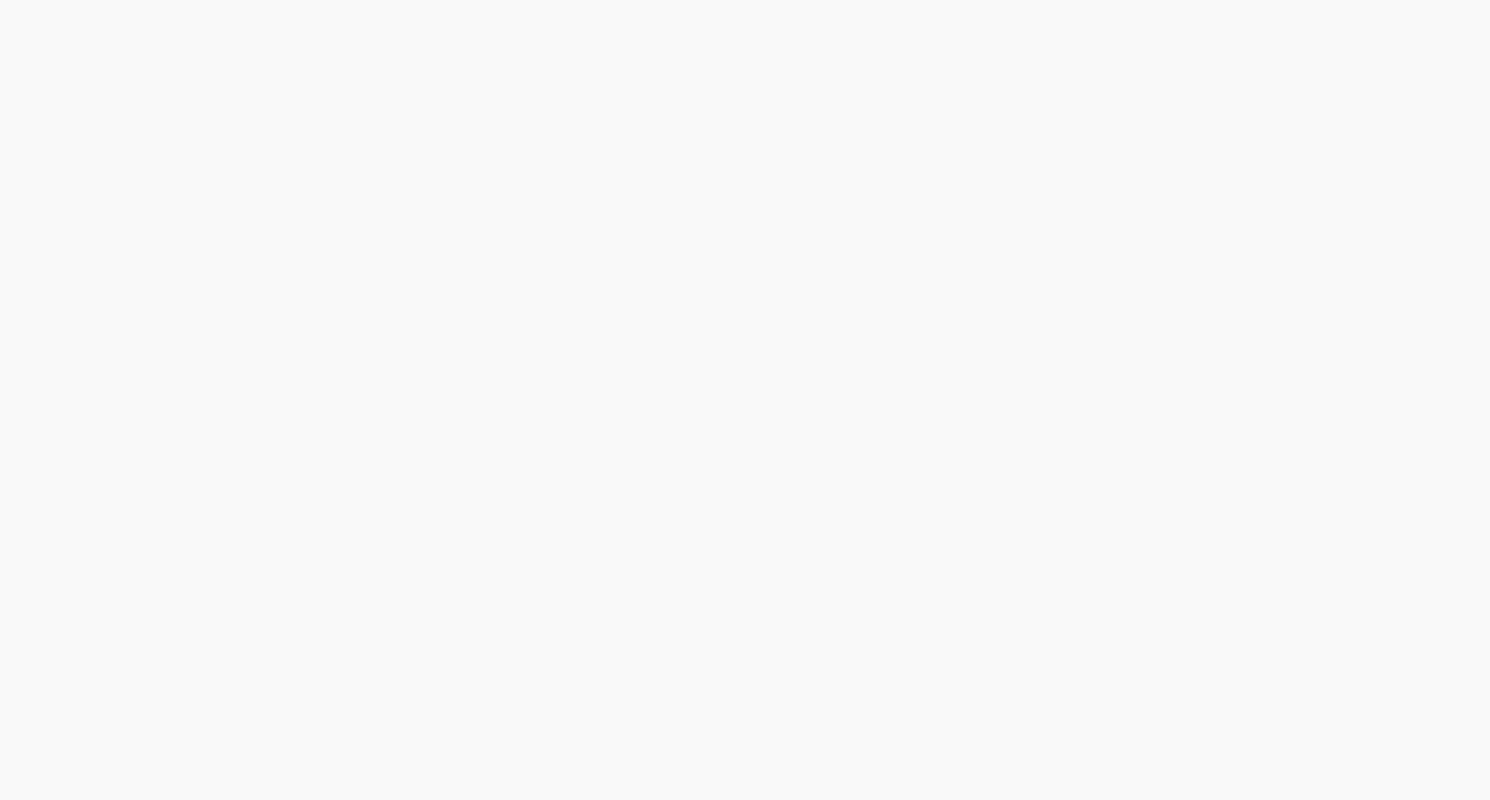
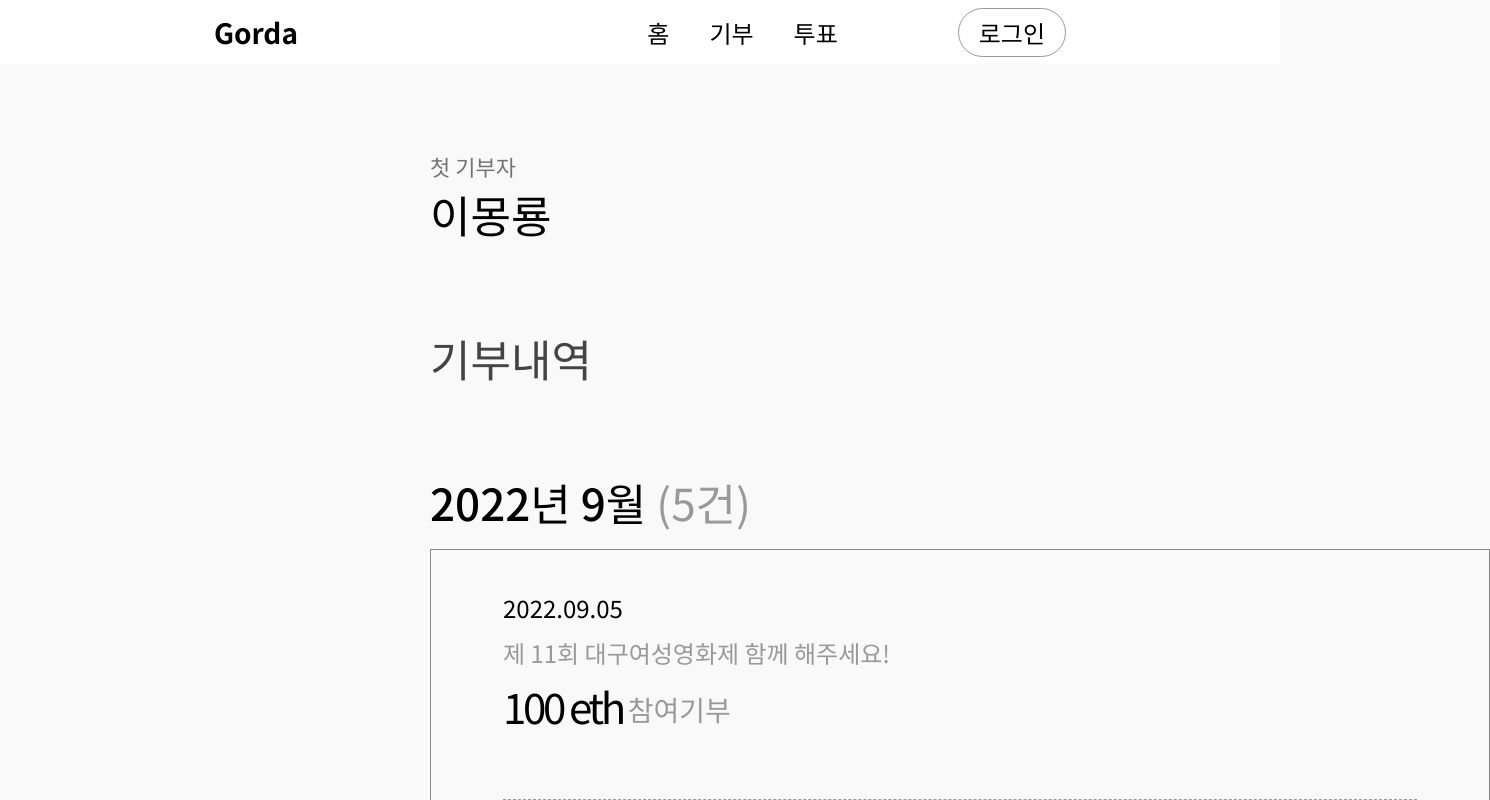
Before and after one commit to umjiyong/gorda, a React (Create React App) app in the folder gorda/: page /mypage/donation in a window 1280 px wide. Before the commit this address had no page. Shown: the top 800 px of the page, 1490 px wide, since content can reach past the window. Built offline with nearby package versions, Linux system fonts and the light colour scheme.

Commit message:
feat: add mypage donation list #S07P22A307-72

```diff
--- a/gorda/src/App.js
+++ b/gorda/src/App.js
@@ -1,8 +1,10 @@
 import { BrowserRouter, Route, Routes } from "react-router-dom";
 import "./App.css";
+import Footer from "./components/Footer";
 import DonationList from "./pages/DonationList";
 import Home from "./pages/Home";
 import MyPage from "./pages/MyPage";
+import MyPageDonation from "./pages/MyPageDonation";
 
 function App() {
     return (
@@ -12,8 +14,10 @@ function App() {
                     <Route path="/" element={<Home />} />
                     <Route path="/dnlist" element={<DonationList />} />
                     <Route path="/mypage" element={<MyPage />} />
+                    <Route path="/mypage/donation" element={<MyPageDonation />} />
                 </Routes>
             </BrowserRouter>
+            <Footer />
         </div>
     );
 }
--- a/gorda/src/components/DonationDetail.jsx
+++ b/gorda/src/components/DonationDetail.jsx
@@ -1,3 +1,4 @@
+import { Link } from "react-router-dom";
 import "./DonationDetail.scss";
 
 function DonationDetail() {
@@ -26,7 +27,9 @@ function DonationDetail() {
                         </div>
                     </div>
                 </div>
-                <div className="donation_list">기부내역</div>
+                <Link to="/mypage/donation" className="donation_list">
+                    기부내역
+                </Link>
             </div>
         </>
     );
--- a/gorda/src/components/DonationDetail.scss
+++ b/gorda/src/components/DonationDetail.scss
@@ -40,6 +40,7 @@
         }
     }
     .donation_list {
+        display: block;
         color: #000;
         margin-top: 57px;
         text-align: right;
--- /dev/null
+++ b/gorda/src/components/MyPageDonationItem.jsx
@@ -0,0 +1,22 @@
+import "./MyPageDonationItem.scss";
+
+function MyPageDonationItem() {
+    const daegu_date = "2022.09.05";
+    const daegu_title = "제 11회 대구여성영화제 함께 해주세요!";
+    const daegu_eth = 100;
+    const daegu_donation = "참여기부";
+
+    return (
+        <>
+            <div className="item_date">{daegu_date}</div>
+            <div className="item_title">{daegu_title}</div>
+            <div className="block">
+                <div className="item_eth">{daegu_eth} eth</div>
+                <div className="item_donation">{daegu_donation}</div>
+            </div>
+            <hr />
+        </>
+    );
+}
+
+export default MyPageDonationItem;
--- /dev/null
+++ b/gorda/src/components/MyPageDonationItem.scss
@@ -0,0 +1,28 @@
+.item_date {
+    font-size: 24px;
+    margin-bottom: 10px;
+}
+.item_title {
+    font-size: 24px;
+    color: #999;
+    margin-bottom: 5px;
+}
+.block {
+    display: flex;
+    align-items: flex-end;
+    margin-bottom: 63px;
+    gap: 5px;
+    .item_eth {
+        font-size: 42px;
+        letter-spacing: -0.08em;
+    }
+    .item_donation {
+        font-size: 28px;
+        color: #999;
+        line-height: 53px;
+    }
+}
+hr {
+    margin-bottom: 63px;
+    border: 1px dashed #999;
+}
--- /dev/null
+++ b/gorda/src/components/MyPageDonationList.jsx
@@ -0,0 +1,34 @@
+import MyPageDonationItem from "./MyPageDonationItem";
+import "./MyPageDonationList.scss";
+
+function MyPageDonationList() {
+    let date = new Date();
+    let year = date.getFullYear();
+    let month = date.getMonth() + 1;
+    let dstring = year + "년 " + month + "월";
+
+    const count = 5;
+
+    return (
+        <>
+            <div className="list_title">기부내역</div>
+            <div className="list_count">
+                <div className="dstring">{dstring}</div>
+                <div className="dcount">({count}건)</div>
+            </div>
+            <div className="list_box">
+                <MyPageDonationItem />
+
+                <MyPageDonationItem />
+
+                <MyPageDonationItem />
+
+                <MyPageDonationItem />
+
+                <MyPageDonationItem />
+            </div>
+        </>
+    );
+}
+
+export default MyPageDonationList;
--- /dev/null
+++ b/gorda/src/components/MyPageDonationList.scss
@@ -0,0 +1,30 @@
+.list_title {
+    margin-top: 20px;
+    margin-bottom: 80px;
+    font-size: 44px;
+    font-weight: 500;
+    color: #444;
+}
+
+.list_count {
+    display: flex;
+    font-size: 44px;
+    gap: 10px;
+    margin-bottom: 15px;
+    .dstring {
+        font-weight: 500;
+    }
+    .dcount {
+        color: #999;
+    }
+}
+.list_box {
+    margin-bottom: 126px;
+    width: 1060px;
+    border: 1px solid #888;
+    padding: 40px 72px;
+    :last-child {
+        margin-bottom: 0px;
+        border: none;
+    }
+}
--- a/gorda/src/pages/DonationList.jsx
+++ b/gorda/src/pages/DonationList.jsx
@@ -45,7 +45,7 @@ function DonationList() {
                     </div>
                 </div>
             </div>
-            <Footer />
+            {/* <Footer /> */}
         </>
     );
 }
--- a/gorda/src/pages/Home.jsx
+++ b/gorda/src/pages/Home.jsx
@@ -68,7 +68,7 @@ function Home() {
                     </a>
                 </div>
             </section>
-            <Footer />
+            {/* <Footer /> */}
         </>
     );
 }
--- a/gorda/src/pages/MyPage.jsx
+++ b/gorda/src/pages/MyPage.jsx
@@ -19,7 +19,7 @@ function MyPage() {
                 <MypageComment />
                 <MypageStamp />
             </div>
-            <Footer />
+            {/* <Footer /> */}
         </>
     );
 }
--- /dev/null
+++ b/gorda/src/pages/MyPageDonation.jsx
@@ -0,0 +1,20 @@
+import MyPageDonationList from "../components/MyPageDonationList";
+import NavigationBar from "../components/NavigationBar";
+import "./MyPageDonation.scss";
+
+function MyPageDonation() {
+    return (
+        <>
+            <NavigationBar />
+            <div className="list_container">
+                <div className="list_header">
+                    <div className="list_header_tag">첫 기부자</div>
+                    <div className="list_header_name">이몽룡</div>
+                    <MyPageDonationList />
+                </div>
+            </div>
+        </>
+    );
+}
+
+export default MyPageDonation;
--- /dev/null
+++ b/gorda/src/pages/MyPageDonation.scss
@@ -0,0 +1,31 @@
+* {
+    margin: 0;
+    padding: 0;
+    box-sizing: border-box;
+}
+
+html {
+    background-color: #f9f9f9;
+}
+
+.list_container {
+    width: 100%;
+    max-width: 1920px;
+    margin: 0 auto;
+    padding: 0 430px;
+    .list_header {
+        display: flex;
+        flex-direction: column;
+        margin-top: 80px;
+        .list_header_tag {
+            font-size: 22px;
+            color: #747474;
+            font-weight: 500;
+        }
+        .list_header_name {
+            font-size: 44px;
+            font-weight: 500;
+            margin-bottom: 60px;
+        }
+    }
+}
```
